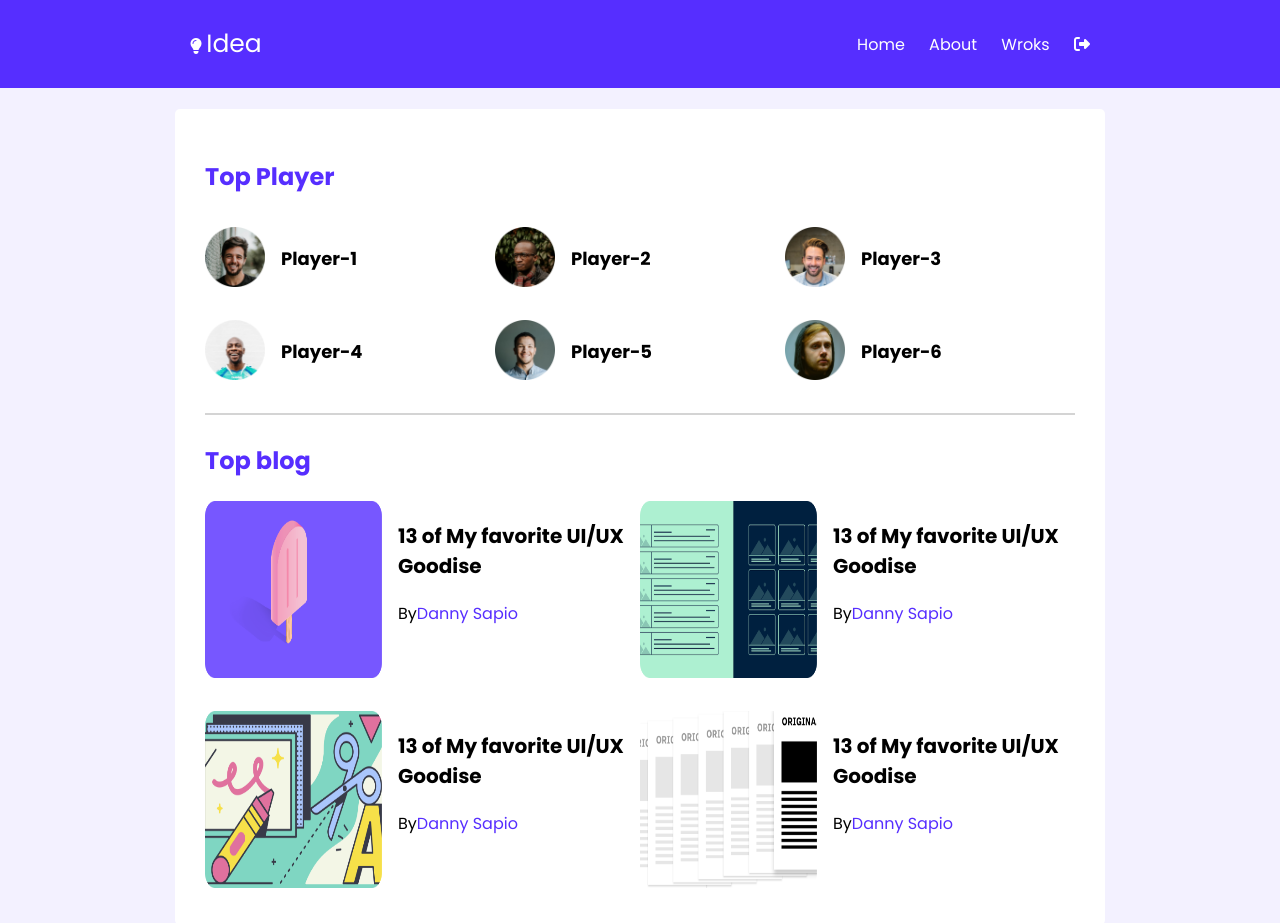
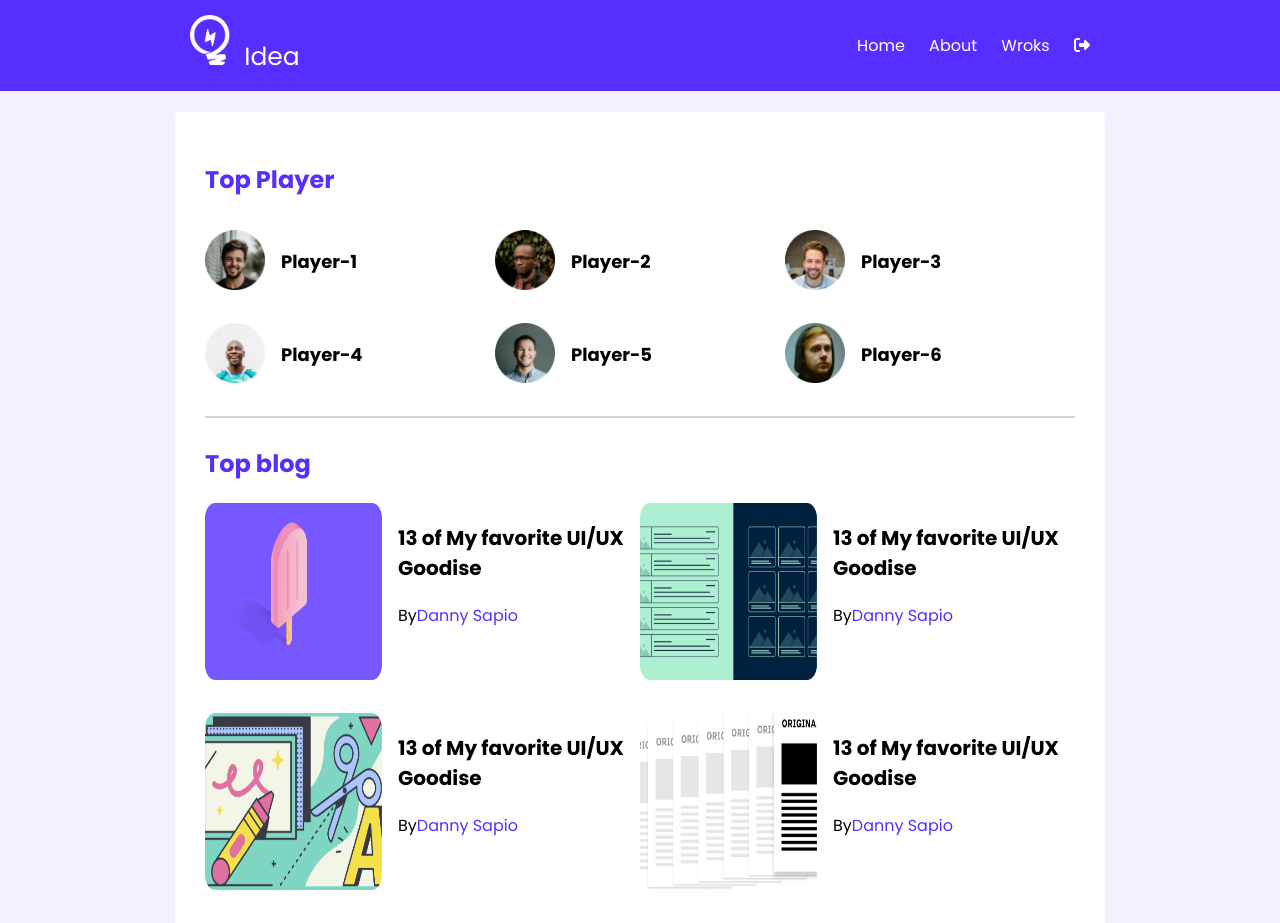
Before and after one commit to mirajulalam/website, a plain HTML site: page index.html in a window 1280 px wide. Shown: the top 923 px of the page. Drawn offline with Linux system fonts and the light colour scheme.

Commit message:
imeges added

```diff
--- a/index.html
+++ b/index.html
@@ -16,8 +16,8 @@
     <header class="header">
         <div class="header-area">
             <div class="header-left">
-                <i class="fas fa-lightbulb light"></i>
-                <span>Idea</span>
+                <img src="images/logo.png" alt="">
+                <span class="span">Idea</span>
             </div>
             <div class="header-right">
                 <a href="">Home</a>
--- a/style.css
+++ b/style.css
@@ -11,23 +11,23 @@ body{
  --------*/
 .header{
     display:flex;
-   flex-direction: column;
-   align-items: center;
-   background-color:#562EFF;
-   color: white;
+    flex-direction: column;
+    align-items: center;
+    background-color:#562EFF;
+    color: white;
 }
 .header-area{
     display: flex;
     justify-content: space-between;
     align-items: center;
-    padding: 25px;
+    padding: 15px;
     width:900px;
 }
-.header-area.light{
-    font-size: 30px;
+.header-left img{
+    width:40px;
     margin-right: 10px;
 }
-span{
+.span{
     font-size: 25px;
 }
 .header-right a{
```
